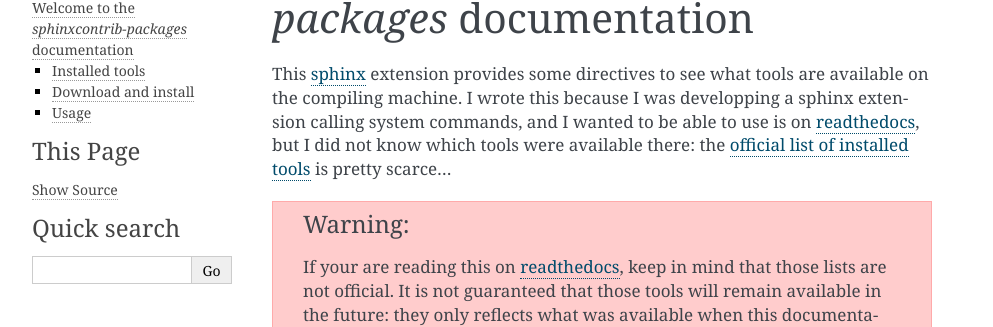
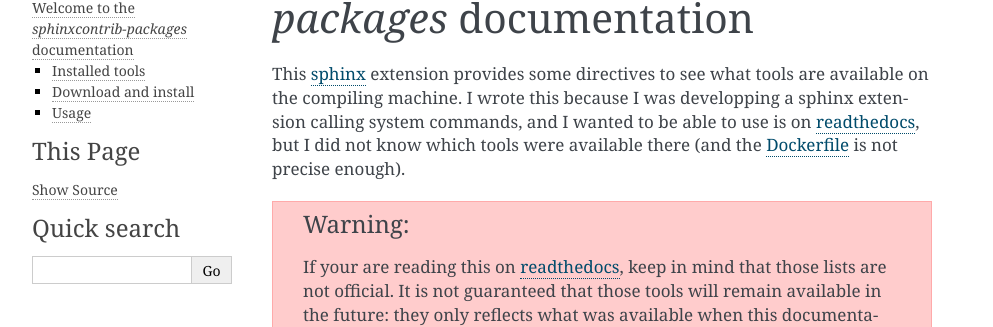
Before and after one commit to sphinx-contrib/packages, a Sphinx documentation site: the page built from doc/index.rst, in a window 1280 px wide. Shown: the part 97-424 px from the top of the page, without its empty margins (148-1141 px from the left). Built offline with Sphinx 7.4.7, drawn with Linux system fonts in a browser that asks for light colours.

Commit message:
Add a link to the readthedocs Docker file

```diff
--- a/README.rst
+++ b/README.rst
@@ -7,8 +7,8 @@
 to see what tools are available on the compiling machine. I wrote this because
 I was developping a sphinx extension calling system commands, and I wanted to
 be able to use is on `readthedocs <http://readthedocs.io>`__, but I did not
-know which tools were available there: the `official list of installed tools <https://docs.readthedocs.io/en/latest/builds.html#packages-installed-in-the-build-environment>`__
-is pretty scarce…
+know which tools were available there
+(and the `Dockerfile <https://hub.docker.com/r/readthedocs/build/~/dockerfile>`__ is not precise enough).
 
 What's new?
 -----------
--- a/doc/index.rst
+++ b/doc/index.rst
@@ -2,7 +2,8 @@
 =====================================================
 
 This `sphinx <http://sphinx.pocoo.org/>`__ extension provides some directives to
-see what tools are available on the compiling machine. I wrote this because I was developping a sphinx extension calling system commands, and I wanted to be able to use is on `readthedocs <http://readthedocs.io>`__, but I did not know which tools were available there: the `official list of installed tools <https://docs.readthedocs.io/en/latest/builds.html#packages-installed-in-the-build-environment>`__ is pretty scarce…
+see what tools are available on the compiling machine. I wrote this because I was developping a sphinx extension calling system commands, and I wanted to be able to use is on `readthedocs <http://readthedocs.io>`__, but I did not know which tools were available there
+(and the `Dockerfile <https://hub.docker.com/r/readthedocs/build/~/dockerfile>`__ is not precise enough).
 
 .. warning::
 
```
